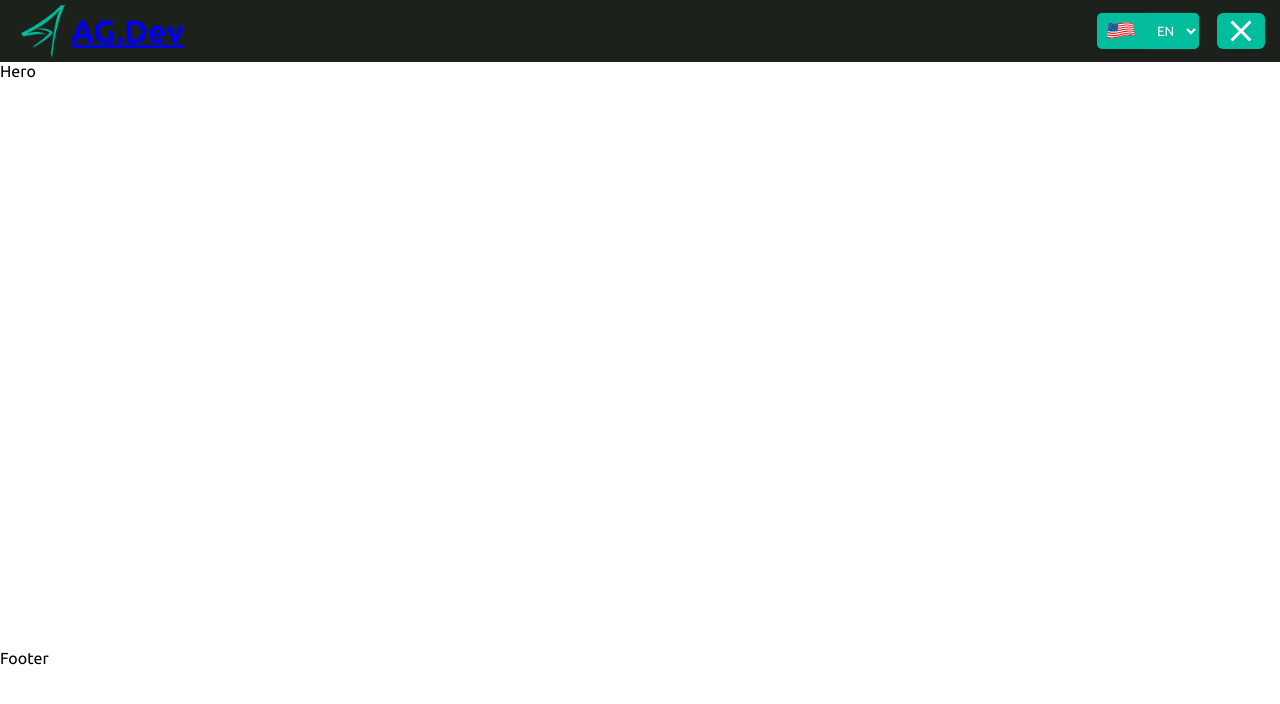
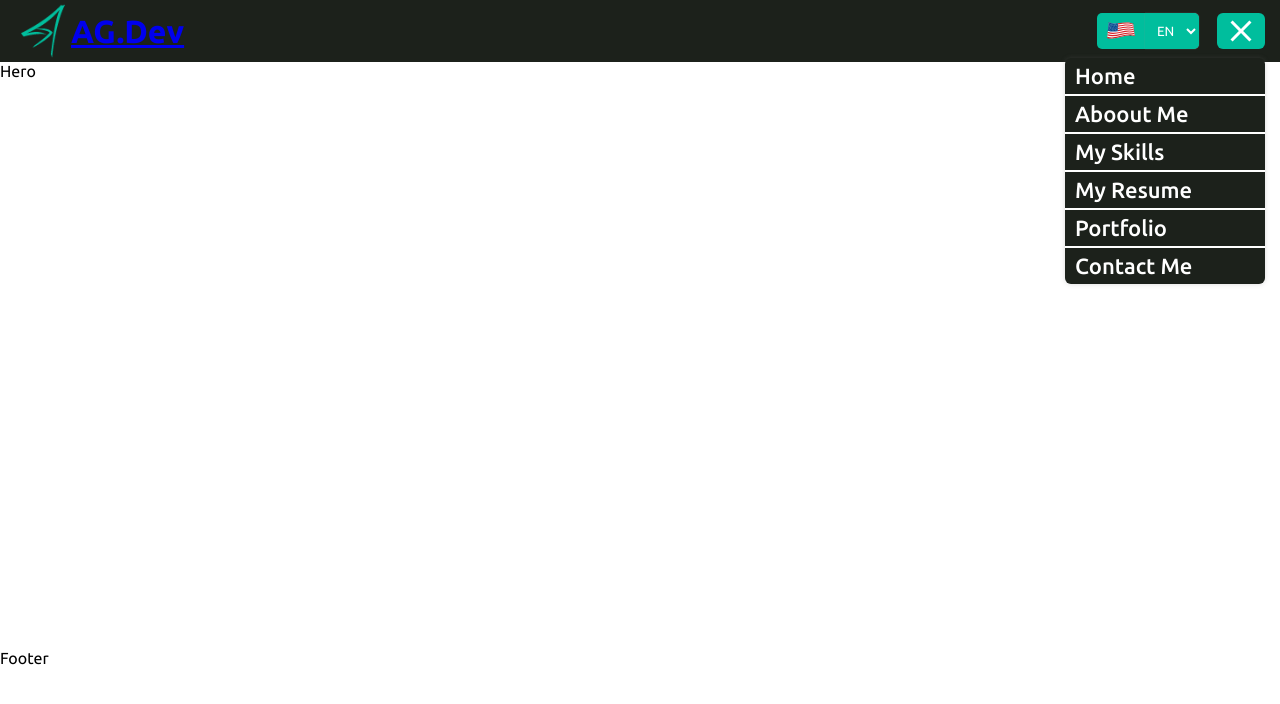
Before and after one commit to agonzalezf87/agonzalezf87.dev, a React (Vite) app: page / in a window 1280 px wide. Both pictures are taken after a click on the element 1241 px from the left and 31 px from the top of the page. Shown: the top 704 px of the page. Built offline with nearby package versions, Linux system fonts and the light colour scheme.

Commit message:
Created Menu portal. Added open/close behaviour to BurgerButton and inside Menu anchors.

```diff
--- a/index.html
+++ b/index.html
@@ -11,6 +11,7 @@
     </head>
     <body>
         <div id="root"></div>
+        <div id="MenuModal"></div>
         <script type="module" src="/src/main.jsx"></script>
     </body>
 </html>
--- a/src/components/BurgerButton.jsx
+++ b/src/components/BurgerButton.jsx
@@ -1,17 +1,17 @@
-import { useState } from 'react'
+import { useState, useContext } from 'react'
+import { SiteContext } from '../context/SiteContext'
 import { MdMenu, MdClose } from 'react-icons/md'
 
-const BurgerButton = () => {
-  const [isActive, setIsActive] = useState(false)
+const BurgerButton = (props) => {
+  const { openMenu } = useContext(SiteContext)
 
   const handleClick = () => {
-    console.log(isActive)
-    setIsActive(!isActive)
+    props.setOpenMenu(!openMenu)
   }
 
   return (
     <div className='BurgerButton' onClick={handleClick}>
-      {!isActive ? <MdMenu /> : <MdClose />}
+      {!openMenu ? <MdMenu /> : <MdClose />}
     </div>
   )
 }
--- a/src/components/MenuModal.jsx
+++ b/src/components/MenuModal.jsx
@@ -1,9 +1,38 @@
-const MenuModal = () => {
-  return (
-    <div>
-        MenuModal
+import { useContext } from 'react'
+import ReactDOM from 'react-dom'
+import { SiteContext } from '../context/SiteContext'
+import { Link } from 'wouter'
+import '../styles/MenuModal.component.css'
+import initialState from '../initialState'
 
-    </div>
+const MenuModal = (props) => {
+  const [en, es] = initialState
+  const { language, openMenu } = useContext(SiteContext)
+
+  const handleClick = () => {
+    props.setOpenMenu(!openMenu)
+  }
+
+  return ReactDOM.createPortal (
+    <div className="MenuModal">
+      <ul>
+        {language === 'en' && (
+          en.Modal.map(key => (
+            <li key={key.text}>
+              <Link href={key.src} onClick={handleClick}>{key.text}</Link>
+            </li>
+          ))
+        )}
+        {language === 'es' && (
+          es.Modal.map(key => (
+            <li key={key.text}>
+              <Link href={key.src} onClick={handleClick}>{key.text}</Link>
+            </li>
+          ))
+        )}
+      </ul>
+    </div>,
+    document.getElementById('MenuModal')
   )
 }
 
--- a/src/components/UI.jsx
+++ b/src/components/UI.jsx
@@ -9,11 +9,14 @@ import { SiteContext } from '../context/SiteContext'
 import { LangButton } from './LangButton'
 import { BurgerButton } from './BurgerButton'
 import { Logo } from './Logo'
+import { MenuModal } from './MenuModal'
 
 const UI = () => {
   const {
     language,
-    changeLang
+    changeLang,
+    openMenu,
+    setOpenMenu
   } = useContext(SiteContext)
 
   return (
@@ -26,7 +29,7 @@ const UI = () => {
         </aside>
         <nav>
           <LangButton language={language} changeLang={changeLang} />
-          <BurgerButton />
+          <BurgerButton setOpenMenu={setOpenMenu}/>
         </nav>
       </Header>
       <main className='Main'>
@@ -35,6 +38,9 @@ const UI = () => {
           <Route path='/projects' component={Projects} />
           <Route path='/:rest*' component={NotFound} />
         </Switch>
+        {!!openMenu && (
+          <MenuModal setOpenMenu={setOpenMenu}/>
+        )}
       </main>
       <Footer />
     </>
--- a/src/context/SiteContext.jsx
+++ b/src/context/SiteContext.jsx
@@ -3,9 +3,10 @@ import React, {createContext, useState} from 'react'
 const SiteContext = createContext()
 
 const LangProvider = (props) => {
-const [language, setLang] = useState('en')
+  const [language, setLang] = useState('en')
+  const [openMenu, setOpenMenu] = useState(false)
 
-const changeLang = () => {
+  const changeLang = () => {
   if(language === 'en'){
       setLang('es')
     }
@@ -16,7 +17,14 @@ const changeLang = () => {
 
   return (
     <>
-      <SiteContext.Provider value={{ language, changeLang }}>
+      <SiteContext.Provider
+        value={{
+           language,
+           openMenu,
+           changeLang,
+           setOpenMenu
+        }}
+      >
           {props.children}
       </SiteContext.Provider>
     </>
--- a/src/initialState.js
+++ b/src/initialState.js
@@ -1,12 +1,58 @@
-export default {
-  en: [
+export default [
   {
-
+    Modal: [
+      {
+        text: "Home",
+        src: "/#root"
+      },
+      {
+        text: "Aboout Me",
+        src: "/#about"
+      },
+      {
+        text: "My Skills",
+        src: "/#Skills"
+      },
+      {
+        text: "My Resume",
+        src: "/#Resume"
+      },
+      {
+        text: "Portfolio",
+        src: "/#Portfolio"
+      },
+      {
+        text: "Contact Me",
+        src: "/#Contact"
       }
     ],
-  es: [
+  },
   {
-
+    Modal: [
+      {
+        text: "Inicio",
+        src: "/#root"
+      },
+      {
+        text: "Acerca de Mi",
+        src: "/#about"
+      },
+      {
+        text: "Mis Habilidades",
+        src: "/#Skills"
+      },
+      {
+        text: "Mi CV",
+        src: "/#Resume"
+      },
+      {
+        text: "Proyectos",
+        src: "/#Portfolio"
+      },
+      {
+        text: "Contáctame",
+        src: "/#Contact"
+      }
+    ],
   }
 ]
-}
--- a/src/styles/Header.component.css
+++ b/src/styles/Header.component.css
@@ -1,5 +1,5 @@
 .Header {
-    position: absolute;
+    position: fixed;
     width: 100%;
     min-width: var(--mobile-minwidth);
     height: 62px;
--- /dev/null
+++ b/src/styles/MenuModal.component.css
@@ -0,0 +1,35 @@
+.MenuModal {
+    position: fixed;
+    width: 200px;
+    height: fit-content;
+    background-color: var(--dark-color-1);
+    border-radius: 6px;
+    top: 58px;
+    right: 15px;
+    box-shadow: 0 0 5px 0 rgba(110, 110, 110, 0.25);
+}
+
+.MenuModal ul {
+    list-style: none;
+    width: 100%;
+}
+
+.MenuModal ul li:not(li:last-child) {
+    width: 100%;
+    border-bottom: 2px solid var(--white-color);
+}
+
+.MenuModal ul li a {
+    display: inline-block;
+    width: 100%;
+    color: var(--white-color);
+    font-size: 2.2rem;
+    line-height: 2.2rem;
+    font-weight: 500;
+    padding: 7px 10px;
+    text-decoration: none;
+}
+
+.MenuModal ul li a:hover, .MenuModal ul li a:active {
+    color: var(--brand-color);
+}
```
Lines whose indentation alone changed are shown as unchanged.
